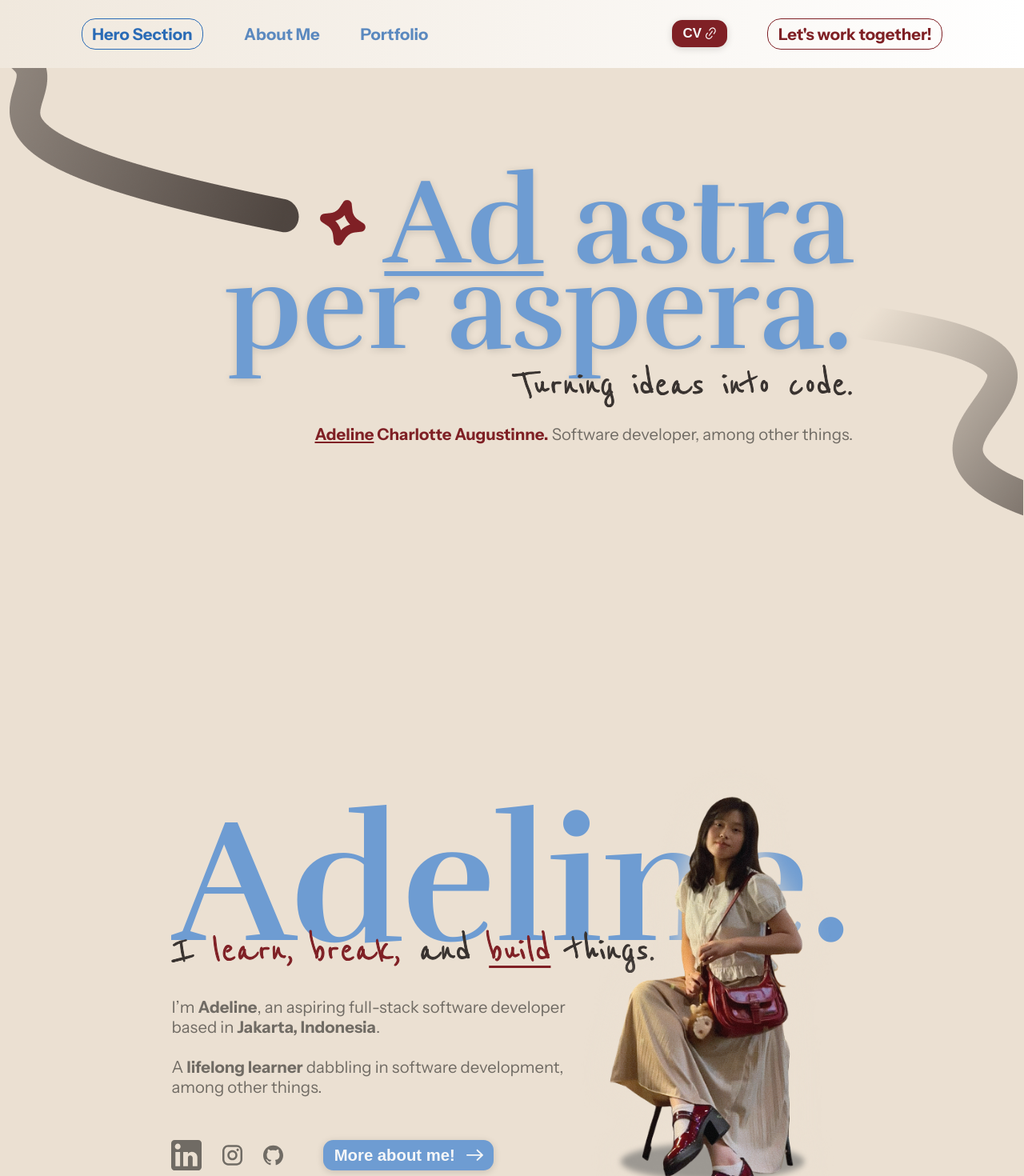
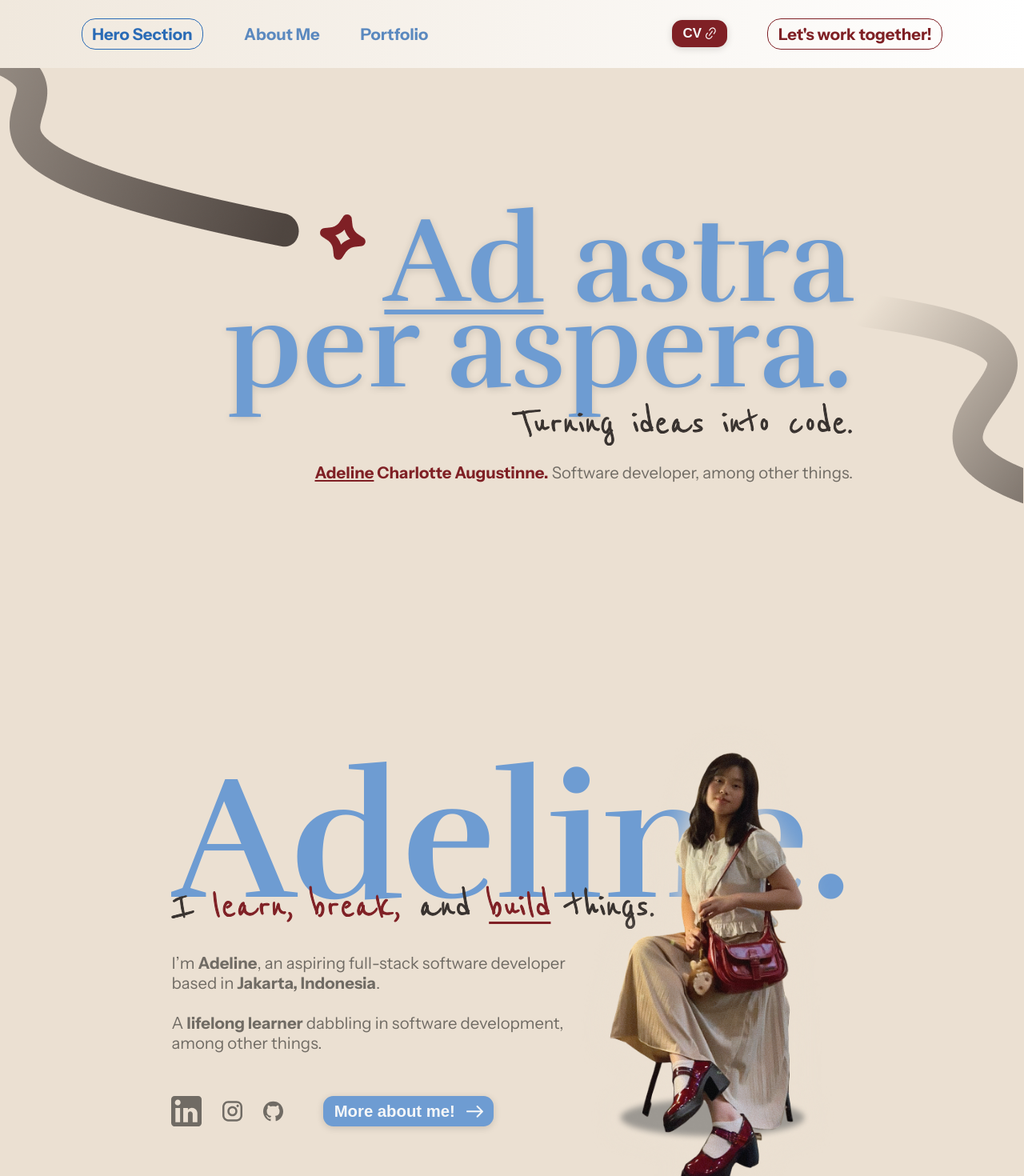
Before and after one commit to adelinechrltt/personal-website, a React (Vite) app: page / in a window 1280 px wide. Shown: the top 1470 px of the page at 80% size. Built offline with nearby package versions, Linux system fonts and the light colour scheme.

Commit message:
feat: Adjust Landing Page section gaps

```diff
--- a/src/pages/LandingPage/styles/AboutMe.css
+++ b/src/pages/LandingPage/styles/AboutMe.css
@@ -6,7 +6,6 @@
     align-items: center;
     justify-content: center;
     min-height: 100vh;
-    margin-top: calc(27 / 1512 * 100vw);
 }
 
 .about-me-container {
--- a/src/pages/LandingPage/styles/CTA.css
+++ b/src/pages/LandingPage/styles/CTA.css
@@ -4,8 +4,9 @@
     flex-direction: column;
     align-items: flex-start;
     justify-content: center;
-    min-height: 100vh;
+    min-height: 85vh;
     gap: 1.875rem;
+    margin-top: 8vh;
 }
 
 .cta-header {
--- a/src/pages/LandingPage/styles/HeroSection.css
+++ b/src/pages/LandingPage/styles/HeroSection.css
@@ -4,7 +4,9 @@
     flex-direction: column;
     align-items: flex-end;
     justify-content: center;
-    min-height: 100vh;
+    min-height: 80vh;
+    margin-top: 10vh;
+    padding-top: 6vh;
 }
 
 .hero-text-container {
--- a/src/pages/LandingPage/styles/Portfolio.css
+++ b/src/pages/LandingPage/styles/Portfolio.css
@@ -6,6 +6,8 @@
     min-height: 100vh;
     gap: 1.875rem;
     width: 100%;
+    margin-top: 15vh;
+    scroll-margin-top: 120px;
 }
 
 .portfolio-header {
```
